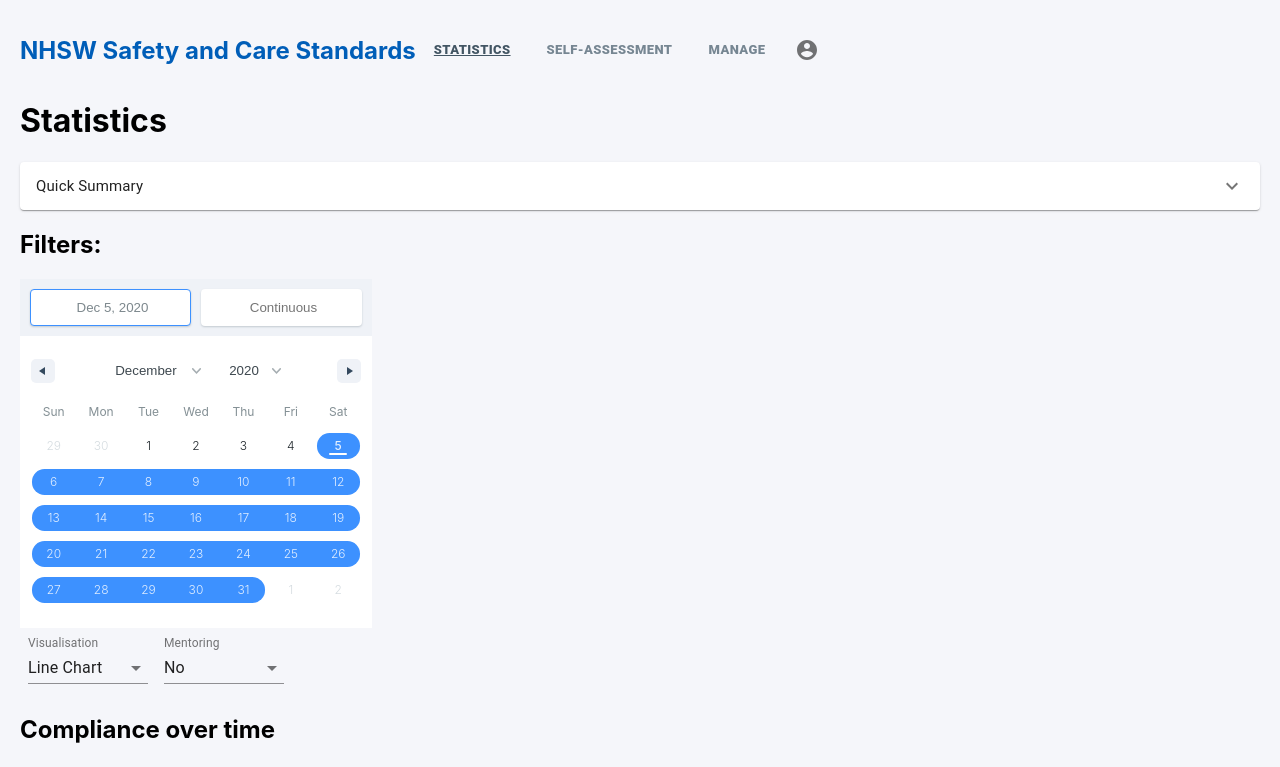
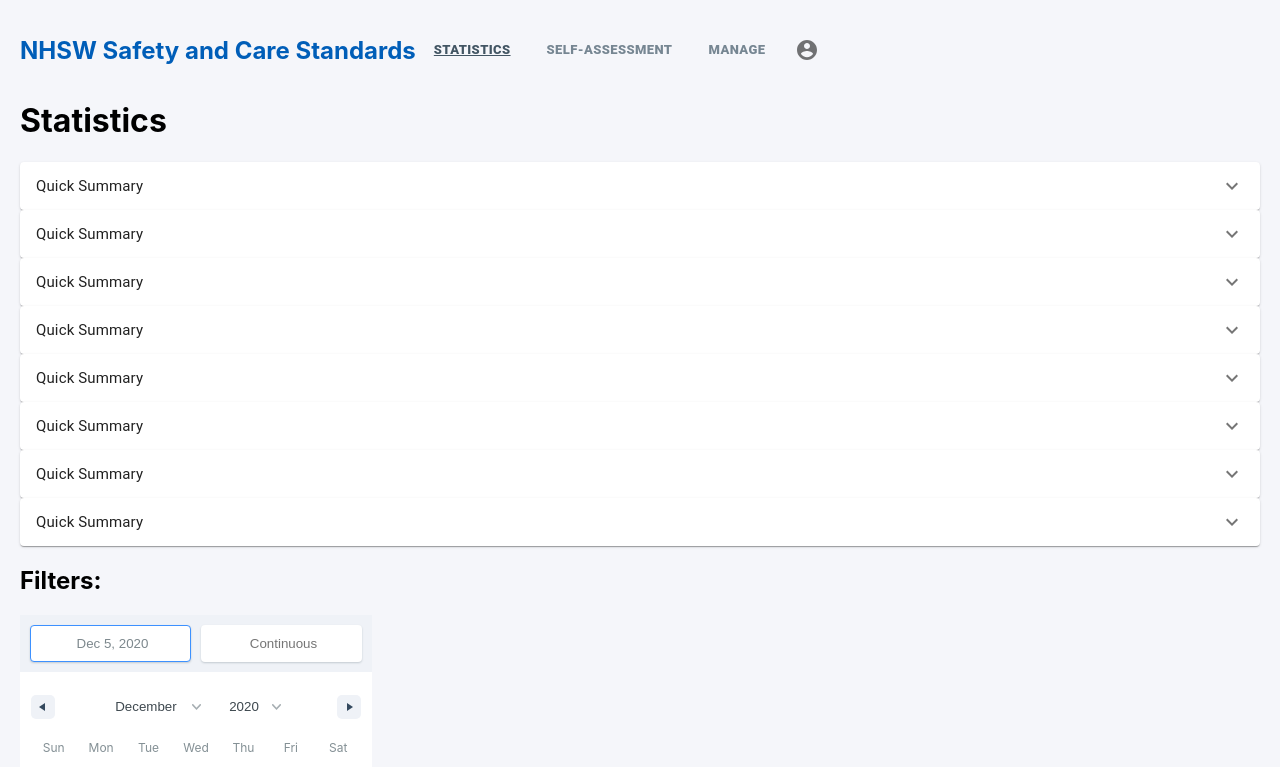
Before and after one commit to UCLComputerScience/COMP0016_2020_21_Team20, a Next.js app: page /statistics in a window 1280 px wide. Shown: the top 767 px of the page. Built offline with nearby package versions, Linux system fonts and the light colour scheme; no server answers; the database is empty.

Commit message:
started doing the map function for the circles in accordion and added the apply filters button

```diff
--- a/components/Accordion/Accordion.js
+++ b/components/Accordion/Accordion.js
@@ -33,6 +33,13 @@ export default function SimpleAccordion() {
         <AccordionDetails>
           <Typography>
             <Circle />
+            <Circle />
+            <Circle />
+            <Circle />
+            <Circle />
+            <Circle />
+            <Circle />
+            <Circle />
           </Typography>
         </AccordionDetails>
       </Accordion>
--- a/components/Filter/Filter.js
+++ b/components/Filter/Filter.js
@@ -1,12 +1,26 @@
 import { DateFilter, VisualisationFilter } from '..';
 import React from 'react';
+import { makeStyles } from '@material-ui/core/styles';
+import Button from '@material-ui/core/Button';
+
+const useStyles = makeStyles(theme => ({
+  root: {
+    '& > *': {
+      margin: theme.spacing(1),
+    },
+  },
+}));
 
 export function Filter(props) {
+  const classes = useStyles();
   return (
     <>
       <h2>Filters:</h2>
       <DateFilter />
       <VisualisationFilter />
+      <Button variant="contained" color="secondary">
+        Apply Filters
+      </Button>
     </>
   );
 }
--- a/pages/statistics.js
+++ b/pages/statistics.js
@@ -2,7 +2,7 @@ import { useEffect, useState } from 'react';
 import useSWR from 'swr';
 import Fade from '@material-ui/core/Fade';
 
-import { LineChart, Header, Accordion, Filter } from '../components';
+import { LineChart, Header, Accordion, Filter, Circle } from '../components';
 //import Filters from '../../presentational/Utils/Filters';
 //import { FiltersBuilderHelper } from '../../../helpers/filtersBuilder.helper';
 
@@ -37,6 +37,48 @@ useEffect(() => {
 }, [page, filterValues]);
 */
 
+const circles = [
+  {
+    question: 'Timely Care',
+    questionId: 8,
+  },
+  {
+    question:
+      'Provide 3 words that describe barriers/challenges to providing high quality effective care in this interaction.',
+    questionId: 9,
+  },
+  {
+    question:
+      'Provide 3 words that describe enablers/facilitators to providing high quality effective care in this interaction.',
+    questionId: 8,
+  },
+  {
+    question:
+      'Provide 3 words that describe barriers/challenges to providing high quality effective care in this interaction.',
+    questionId: 9,
+  },
+  {
+    question:
+      'Provide 3 words that describe enablers/facilitators to providing high quality effective care in this interaction.',
+    questionId: 8,
+  },
+  {
+    question:
+      'Provide 3 words that describe barriers/challenges to providing high quality effective care in this interaction.',
+    questionId: 9,
+  },
+  {
+    question:
+      'Provide 3 words that describe enablers/facilitators to providing high quality effective care in this interaction.',
+    questionId: 8,
+  },
+  {
+    question:
+      'Provide 3 words that describe barriers/challenges to providing high quality effective care in this interaction.',
+    questionId: 9,
+  },
+];
+
 function statistics(props) {
   const { data, error } = useSWR('/api/responses', fetcher);
 
@@ -48,7 +90,16 @@ function statistics(props) {
       <Header curPath="statistics" />
       <h1>Statistics</h1>
 
-      <Accordion />
+      {circles.map((question, i) => (
+        <Accordion
+          key={i}
+          question={question.question}
+          questionId={question.questionId}
+          questionNumber={i + 8}
+          onChange={words => (question.words = words)}
+        />
+      ))}
+
       <Filter />
       <LineChart />
     </div>
```
